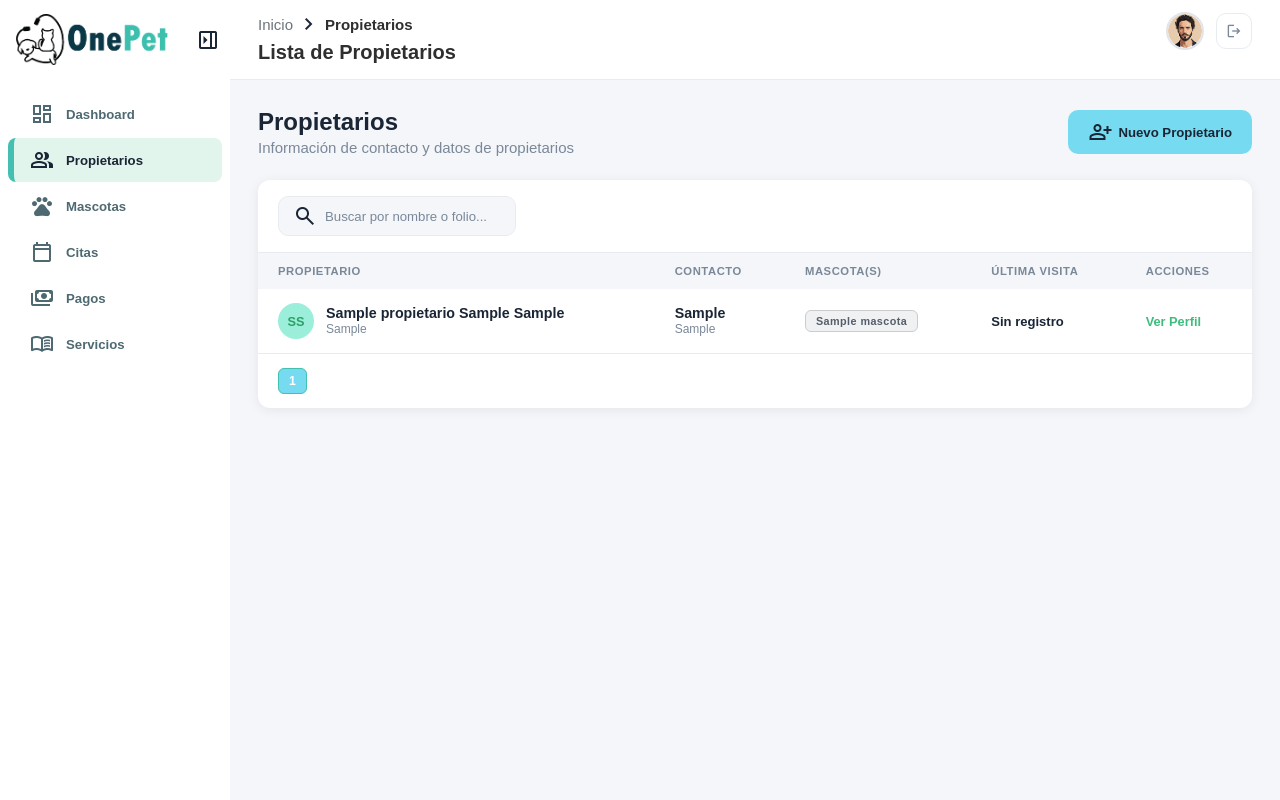
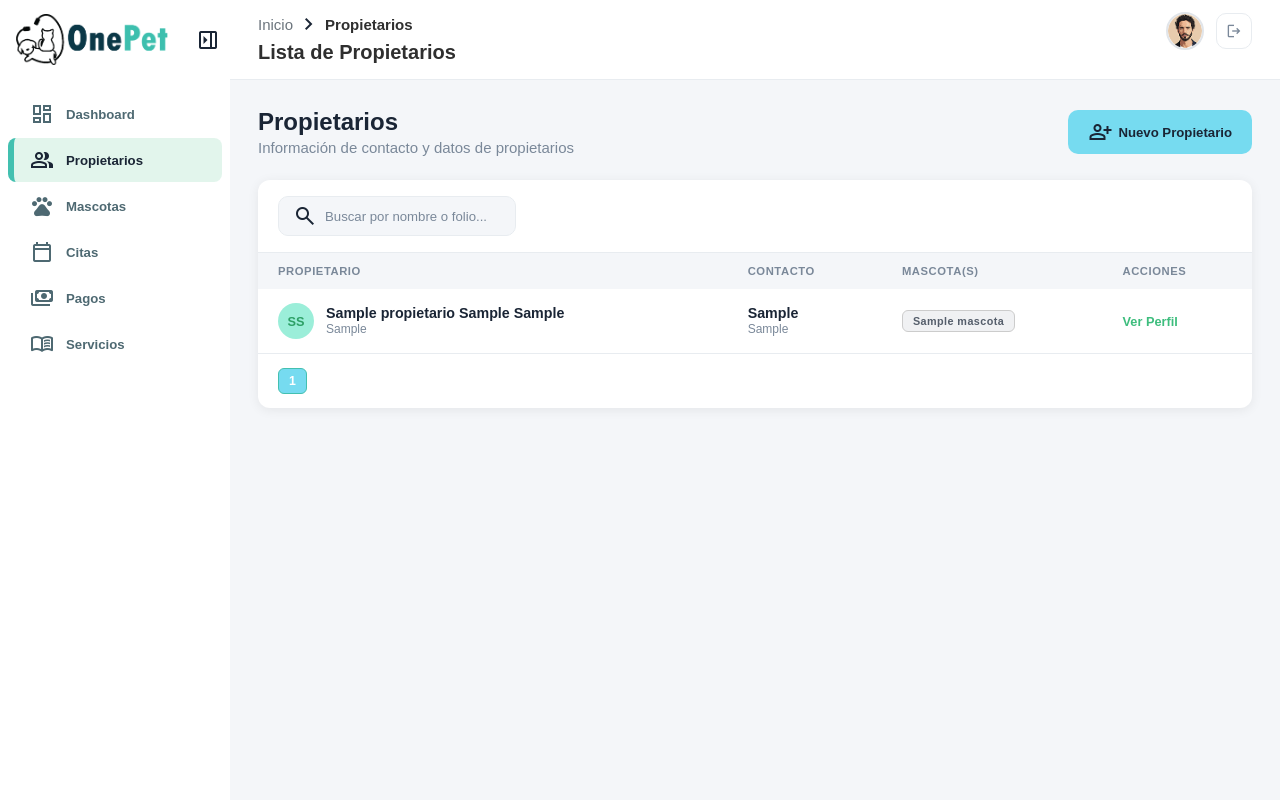
Before and after one commit to araceliimarcoos/OnePet, a Django app: page /propietarios/ in a window 1280 px wide. Run offline with Django 5.2, Linux system fonts and the light colour scheme; a user stored in the database is signed in; tables that the repository leaves empty hold one stand-in row (values such as "Sample post").

Commit message:
Sin vista de las ultimas visitas en propietarios

```diff
--- a/web/templates/propietarios/propietarios_lista.html
+++ b/web/templates/propietarios/propietarios_lista.html
@@ -53,7 +53,7 @@
                         <th>PROPIETARIO</th>
                         <th>CONTACTO</th>
                         <th>MASCOTA(S)</th>
-                        <th>ÚLTIMA VISITA</th>
+                        <!--<th>ÚLTIMA VISITA</th>-->
                         <th>ACCIONES</th>
                     </tr>
                 </thead>
@@ -112,9 +112,9 @@
                         </td>
 
                         <!-- 🕒 ÚLTIMA VISITA (placeholder por ahora) -->
-                        <td>
-                            <strong>Sin registro</strong>
-                        </td>
+                       <!-- <td>-->
+                            <!--<strong>Sin registro</strong>-->
+                        <!--</td>-->
 
                         <!-- ACCIONES -->
                         <td>
```
